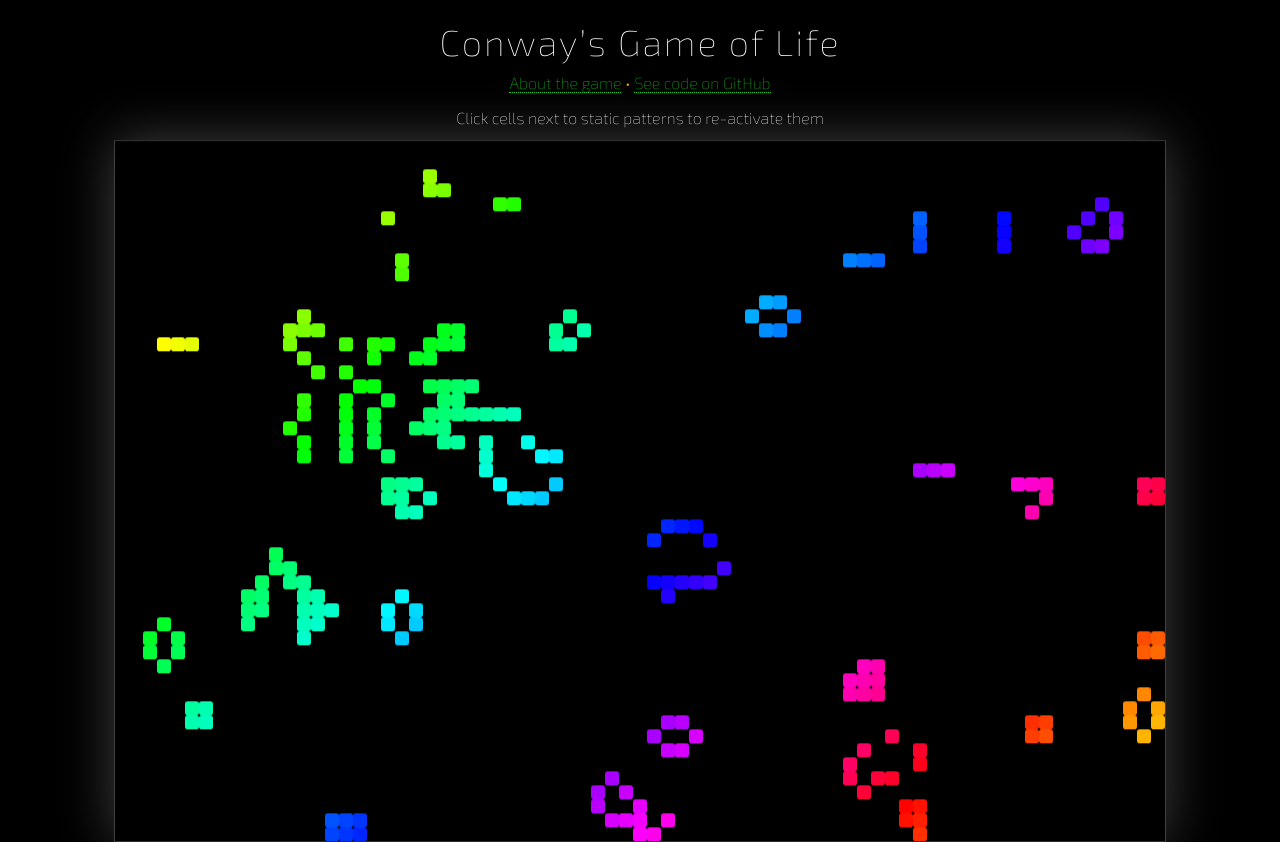
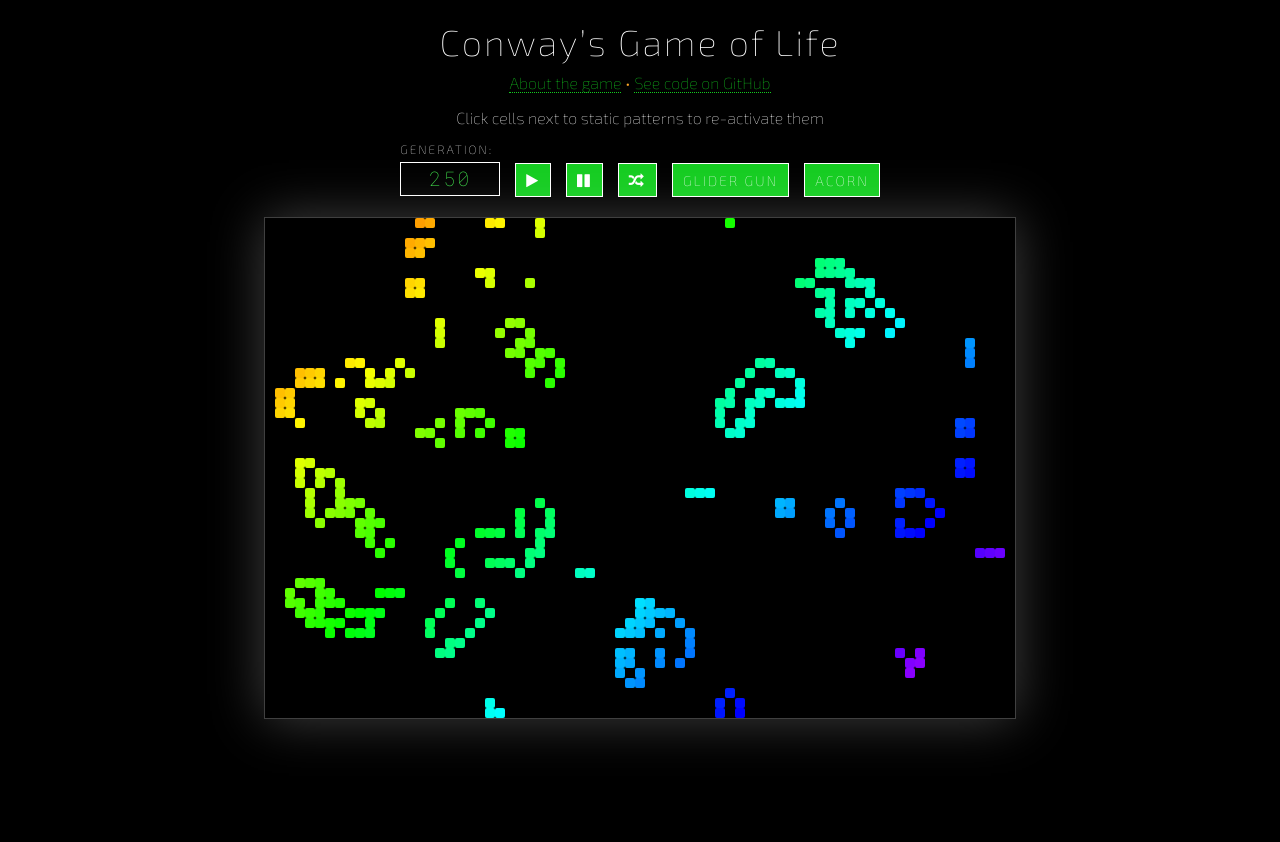
Before and after one commit to rifkegribenes/game-of-life, a React app: page / in a window 1280 px wide. After the commit the page ends 800 px from the top, so only its background shows below. Built offline with nearby package versions, Linux system fonts and the light colour scheme.

Commit message:
fixed cellsize for smaller screens

```diff
--- a/src/containers/Board.jsx
+++ b/src/containers/Board.jsx
@@ -7,7 +7,7 @@ class Board extends Component {
     this.state = {
       width: 75,
       height: 50,
-      cellSize: 14,
+      cellSize: 12,
       cells: [],
       nextCells: [],
       generation: 0,
@@ -25,8 +25,16 @@ class Board extends Component {
   }
 
   componentDidMount() {
-    this.randomBoard();
+  	let cellSize;
+  	if (window.innerWidth <1000 || window.innerHeight <1000) {
+  		cellSize = Math.floor(window.innerHeight/80);
+  	} else {
+  		cellSize = 12;
+  	}
+  	this.setState(()=>({cellSize,}), () => {
+  		this.randomBoard();
     this.play();
+  	})
   }
 
   randomBoard() {
@@ -45,7 +53,7 @@ class Board extends Component {
     const { cellSize } = this.state;
     const canvas = document.getElementById('board');
     const ctx = canvas.getContext('2d');
-    const radius = 0.4 * cellSize;
+    const radius = 4;
     const hue = ((x + y) / 4) % 360;
     if (bool) {
       ctx.lineJoin = 'round';
@@ -152,7 +160,7 @@ cells[this.crAdjToI(c - 1, r + 1)],
       });
     }
     if (this.state.running) {
-      window.interval = window.setInterval(nextStep, 10);
+      window.interval = window.setInterval(nextStep, 20);
     }
   }
 
@@ -214,6 +222,7 @@ cells[this.crAdjToI(c - 1, r + 1)],
           <button className="btn waves-effect pattern" onClick={() => this.loadPattern('gliderGun')}>glider gun</button>
           <button className="btn waves-effect pattern" onClick={() => this.loadPattern('acorn')}>acorn</button>
         </div>
+        <div className="container">
         <canvas
           id="board"
           className="board"
@@ -221,6 +230,7 @@ cells[this.crAdjToI(c - 1, r + 1)],
           width={this.state.width * this.state.cellSize}
           height={this.state.height * this.state.cellSize}
         />
+        </div>
       </div>
     );
   }
--- a/src/style.scss
+++ b/src/style.scss
@@ -9,14 +9,17 @@ $lightgreen: lighten($green,15%);
 }
 
 canvas {
-	position:absolute;
-  left:50%;
-  top:50%;
-  transform:translate(-50%, -37%);
   border: 1px solid rgba(255,255,255,.25);
   -webkit-box-shadow: 0px 0px 50px 0px rgba(255,255,255,.25);
 -moz-box-shadow: 0px 0px 50px 0px rgba(255,255,255,.25);
 box-shadow: 0px 0px 50px 0px rgba(255,255,255,.25);
+margin: auto;
+}
+
+.container {
+	width: 100%;
+	display: flex;
+	justify-content: center;
 }
 
 .visible {
```
Also changed, not shown: 1 other file (tests, documents, lock files or other folders).
